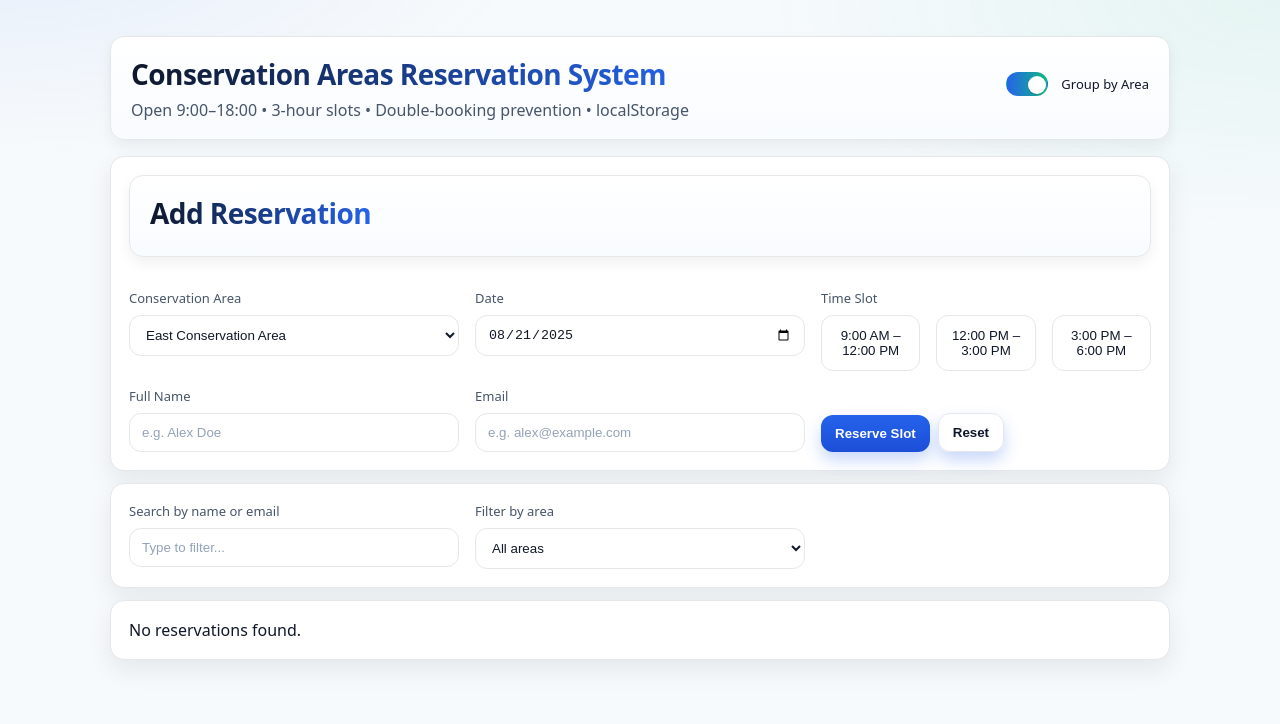
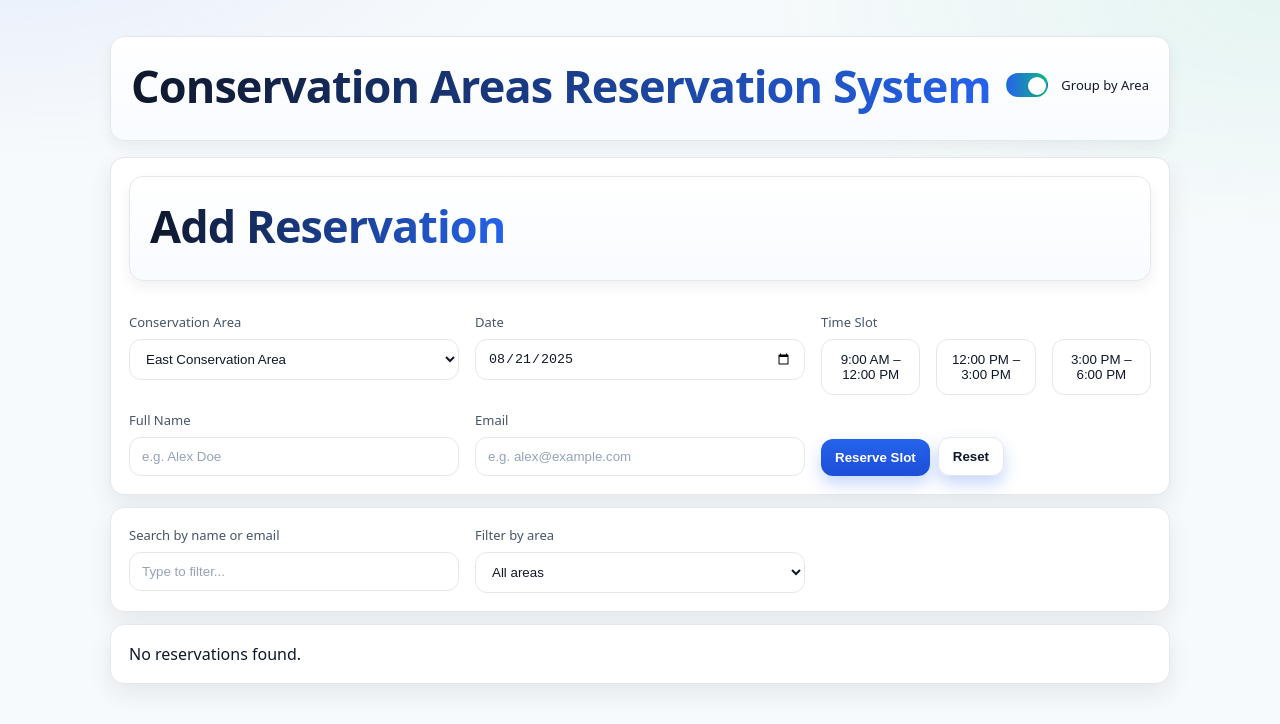
Before and after one commit to Abdul-Safai/ReactApp2, a React (Vite) app in the folder reservations/: page / in a window 1280 px wide. Shown: the top 724 px of the page. Built offline with nearby package versions, Linux system fonts and the light colour scheme.

Commit message:
Added style to the main title

```diff
--- a/reservations/src/pages/ReservationsHome.jsx
+++ b/reservations/src/pages/ReservationsHome.jsx
@@ -48,7 +48,6 @@ export default function ReservationsHome() {
       <div className="header">
         <div>
           <div className="title">Conservation Areas Reservation System</div>
-          <div className="subtitle">Open 9:00–18:00 • 3-hour slots • Double-booking prevention • localStorage</div>
         </div>
         <label className="toggle">
           <input type="checkbox" checked={groupByArea} onChange={(e)=>setGroupByArea(e.target.checked)} />
--- a/reservations/src/styles.css
+++ b/reservations/src/styles.css
@@ -43,7 +43,7 @@ body{
   box-shadow: var(--shadow-soft);
 }
 .title{
-  font-size:28px; font-weight:800; letter-spacing:-.02em; margin-bottom:6px;
+  font-size:45px; font-weight:900; letter-spacing:-.02em; margin-bottom:6px;
   background: linear-gradient(90deg, #0f172a, #2563eb);
   -webkit-background-clip:text; background-clip:text; color:transparent;
 }
```
